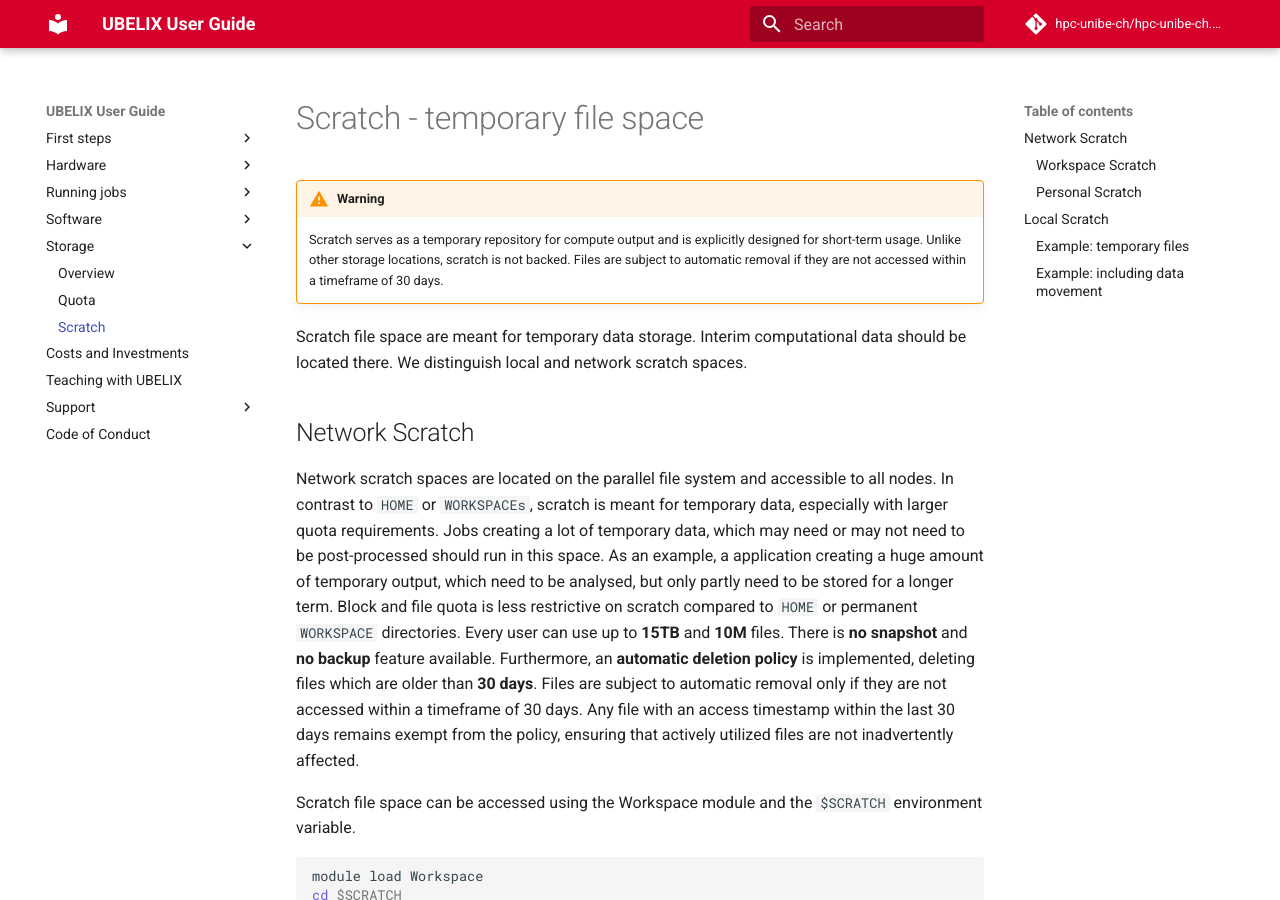
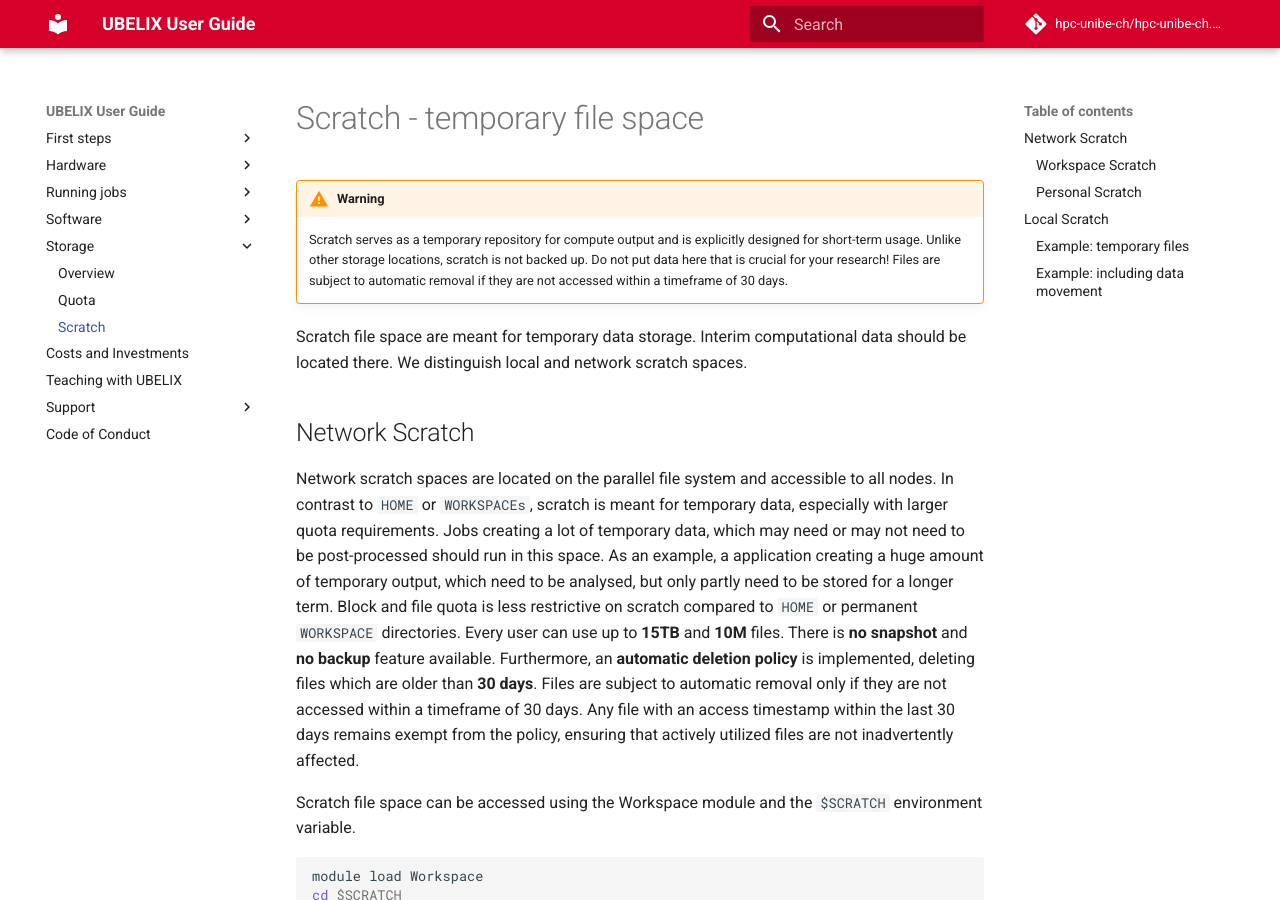
Before and after one commit to hpc-unibe-ch/hpc-unibe-ch.github.io, an MkDocs documentation site: the page built from docs/storage/scratch.md, in a window 1280 px wide and 900 px high. Built offline with MkDocs 1.6.1 and Material for MkDocs 9.7.7, drawn with Linux system fonts in a browser that asks for light colours; comment, search, counter and statistics services are not loaded.

Commit message:
Fix typo in storage/scratch

```diff
--- a/docs/storage/scratch.md
+++ b/docs/storage/scratch.md
@@ -1,7 +1,7 @@
 # Scratch - temporary file space
 
 !!! warning
-    Scratch serves as a temporary repository for compute output and is explicitly designed for short-term usage. Unlike other storage locations, scratch is not backed.
+    Scratch serves as a temporary repository for compute output and is explicitly designed for short-term usage. Unlike other storage locations, scratch is not backed up. Do not put data here that is crucial for your research!
     Files are subject to automatic removal if they are not accessed within a timeframe of 30 days.
 
 Scratch file space are meant for temporary data storage. Interim computational data should be located there.
```
